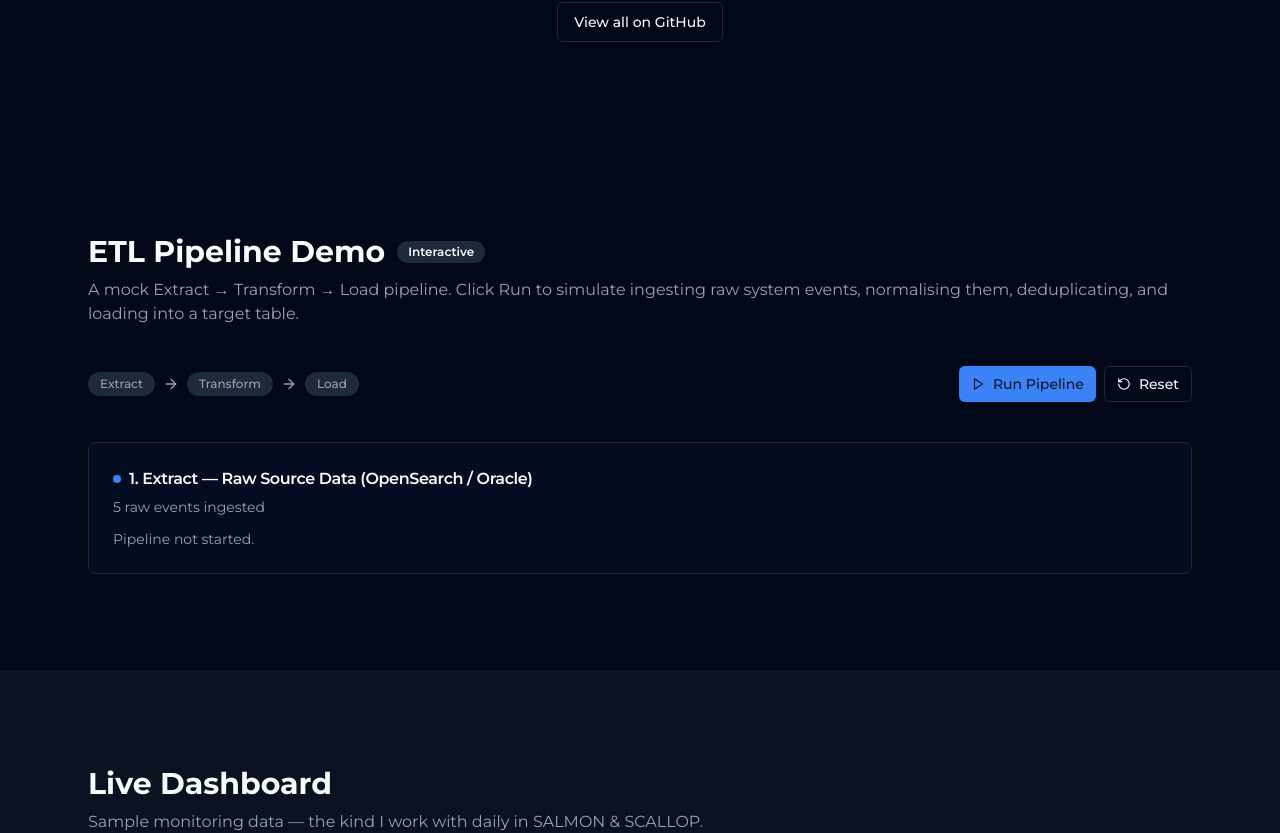
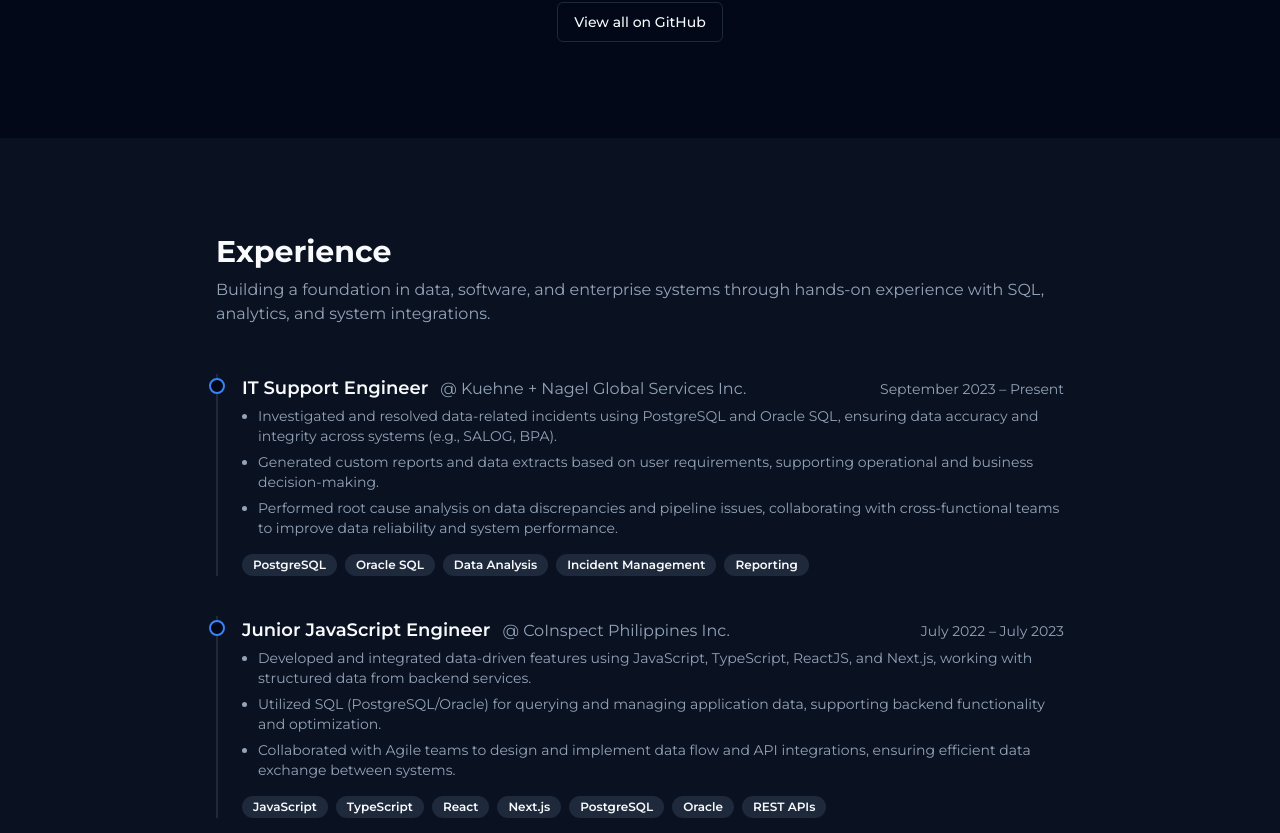
Before and after one commit to levinskyea/levin-data-engineer-portfolio, a Next.js app: page / in a window 1280 px wide. Shown: the part 1326-2159 px from the top of the page. Built offline with nearby package versions, Linux system fonts and the light colour scheme.

Commit message:
Reorder sections to match nav: Projects, Experience, Skills, Dashboard, ETL Demo, Contact

```diff
--- a/src/app/page.tsx
+++ b/src/app/page.tsx
@@ -36,10 +36,10 @@ export default function Home() {
     <>
       <Hero />
       <Projects />
+      <Experience />
+      <Skills />
+      <Dashboard />
       <EtlDemo />
-      <Dashboard />
-      <Skills />
-      <Experience />
       <Contact />
     </>
   );
--- a/src/components/etl-demo.tsx
+++ b/src/components/etl-demo.tsx
@@ -86,7 +86,8 @@ export function EtlDemo() {
   const isRunning = ["extracting", "transforming", "loading"].includes(stage);
 
   return (
-    <section id="etl-demo" className="mx-auto max-w-6xl px-6 py-24">
+    <section id="etl-demo" className="bg-muted/30 py-24">
+      <div className="mx-auto max-w-6xl px-6">
       <FadeIn>
         <div className="mb-2 flex items-center gap-3">
           <h2 className="text-3xl font-bold">ETL Pipeline Demo</h2>
@@ -267,6 +268,7 @@ export function EtlDemo() {
           )}
         </div>
       </FadeIn>
+      </div>
     </section>
   );
 }
```
